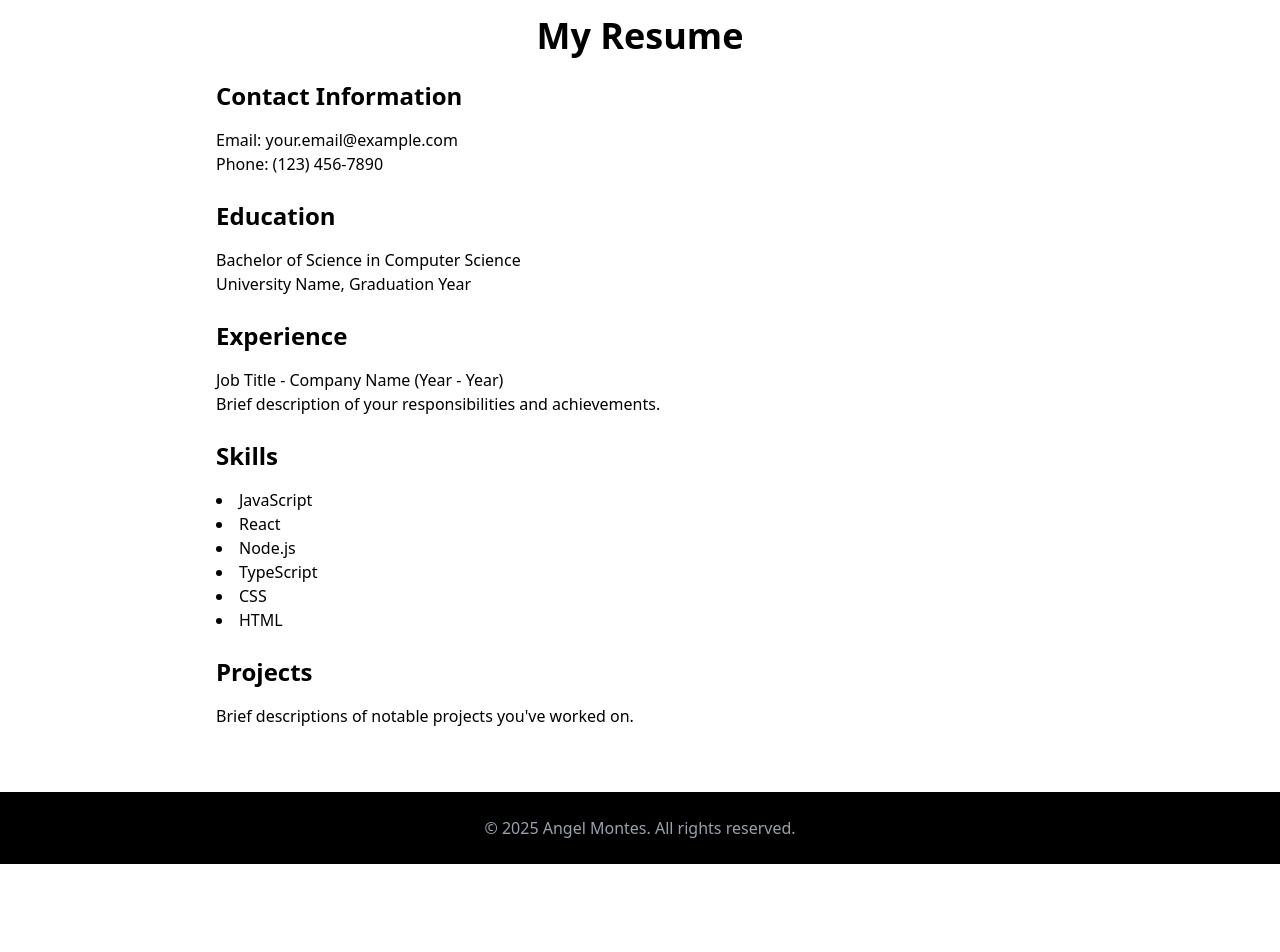
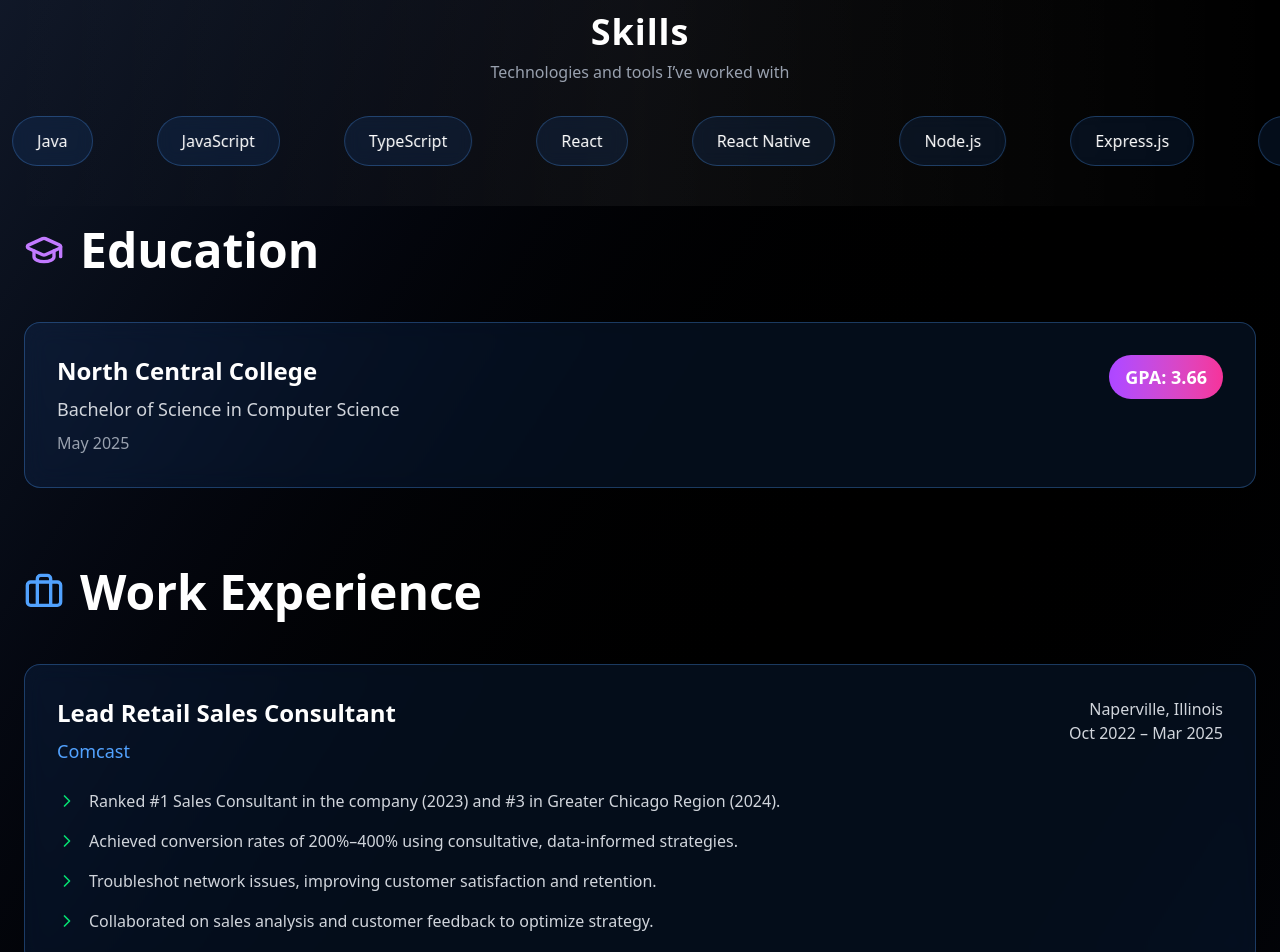
Before and after one commit to angelmontes7/digital-portfolio, a React (Vite) app: page /resume in a window 1280 px wide. Shown: the part 80-1032 px from the top of the page. Before the commit the page ends 944 px from the top, so only its background shows below. Built offline with nearby package versions, Linux system fonts and the light colour scheme; the HTML template or start-up script is replaced by a standard one.

Commit message:
Finished Resume section

```diff
--- a/package.json
+++ b/package.json
@@ -12,6 +12,7 @@
   "dependencies": {
     "@heroicons/react": "^2.2.0",
     "@tailwindcss/vite": "^4.0.17",
+    "lucide-react": "^0.525.0",
     "react": "^19.1.0",
     "react-dom": "^19.1.0",
     "react-router-dom": "^7.6.3",
--- a/src/pages/Resume.tsx
+++ b/src/pages/Resume.tsx
@@ -1,28 +1,202 @@
+
+import { GraduationCap, Briefcase, Code, Award, ChevronRight } from 'lucide-react';
 
 const Resume = () => {
+
+  const skills = [
+    'Python', 'Java', 'JavaScript', 'TypeScript', 'React', 'React Native',
+    'Node.js', 'Express.js', 'HTML', 'CSS', 'PostgreSQL', 'MySQL',
+    'MongoDB', 'PyTorch', 'Pandas', 'NumPy', 'Scikit-Learn', 'Power BI'
+  ];
+
+  const projects = [
+    {
+      name: "OpenPlay",
+      description: "Mobile app for reserving sports facilities and placing wagers",
+      tech: "React Native, Expo",
+      features: ["Integrated Stripe, Clerk (Google OAuth), Socket.io, and Neon PostgreSQL", "Real-time chat rooms, secure payments, and personalized dashboards"],
+      color: "from-purple-500 to-pink-500"
+    },
+    {
+      name: "UK Road Accident Dashboard",
+      description: "Built Power BI dashboard analyzing 2021–2022 UK road accident data",
+      tech: "Power BI, DAX",
+      features: ["Implemented data cleaning, DAX measures, and geospatial/time-based visuals"],
+      color: "from-orange-500 to-red-500"
+    },
+    {
+      name: "Insightify",
+      description: "Created responsive website with auth, newsletter, and Chrome extensions",
+      tech: "Web Technologies",
+      features: ["Full-stack web application with modern authentication"],
+      color: "from-teal-500 to-cyan-500"
+    },
+    {
+      name: "KwonKasino",
+      description: "Designed relational SQL database for casino operations",
+      tech: "SQL, Java",
+      features: ["Real-time Java integration and complex database operations"],
+      color: "from-red-500 to-pink-500"
+    }
+  ];
+
   return (
-    <div className="p-6 max-w-4xl mx-auto">
-      <h1 className="text-4xl font-bold text-center mb-6">My Resume</h1>
-      <h2 className="text-2xl font-semibold mb-4">Contact Information</h2>
-      <p>Email: your.email@example.com</p>
-      <p>Phone: (123) 456-7890</p>
-      <h2 className="text-2xl font-semibold mt-6 mb-4">Education</h2>
-      <p>Bachelor of Science in Computer Science</p>
-      <p>University Name, Graduation Year</p>
-      <h2 className="text-2xl font-semibold mt-6 mb-4">Experience</h2>
-      <p>Job Title - Company Name (Year - Year)</p>
-      <p>Brief description of your responsibilities and achievements.</p>
-      <h2 className="text-2xl font-semibold mt-6 mb-4">Skills</h2>
-      <ul className="list-disc list-inside">
-        <li>JavaScript</li>
-        <li>React</li>
-        <li>Node.js</li>
-        <li>TypeScript</li>
-        <li>CSS</li>
-        <li>HTML</li>
-      </ul>
-      <h2 className="text-2xl font-semibold mt-6 mb-4">Projects</h2>
-      <p>Brief descriptions of notable projects you've worked on.</p>
+    <div className="min-h-screen bg-gradient-to-br from-gray-900 via-black to-gray-900 text-white overflow-hidden">
+
+      {/* Skills Ticker */}
+      <section className="relative py-5 pb-10 overflow-hidden">
+        <div className="absolute inset-0 bg-gradient-to-r from-transparent via-white/5 to-transparent" />
+
+        {/* Title */}
+        <div className="relative mb-8 text-center">
+          <h2 className="text-4xl font-bold text-white tracking-wide">Skills</h2>
+          <p className="text-gray-400 mt-2">Technologies and tools I’ve worked with</p>
+        </div>
+
+        {/* Ticker scrolling */}
+        <div className="relative">
+          <div className="flex animate-marquee whitespace-nowrap">
+            {[...skills, ...skills].map((skill, index) => (
+              <div
+                key={index}
+                className="mx-8 backdrop-blur-sm bg-blue-500/10 rounded-full px-6 py-3 border border-blue-400/30 hover:bg-blue-500/20 hover:border-blue-300/50 transition-all duration-300 transform hover:scale-105"
+              >
+                <span className="text-white font-medium">{skill}</span>
+              </div>
+            ))}
+          </div>
+        </div>
+      </section>
+
+      {/* Main Content */}
+      <div className="relative z-10 max-w-7xl mx-auto px-6 mt-5">
+
+        {/* Education Section */}
+        <section className="mb-20">
+          <div className="flex items-center gap-4 mb-12">
+            <GraduationCap className="w-10 h-10 text-purple-400" />
+            <h2 className="text-5xl font-bold text-white">Education</h2>
+          </div>
+
+          <div className="backdrop-blur-md bg-blue-500/10 rounded-2xl p-8 border border-blue-400/30 hover:bg-blue-500/20 hover:border-blue-300/50 transition-all duration-500 transform hover:scale-[1.02] hover:shadow-2xl hover:shadow-blue-500/20">
+            <div className="flex justify-between items-start">
+              <div>
+                <h3 className="text-2xl font-bold text-white mb-2">North Central College</h3>
+                <p className="text-gray-300 text-lg mb-2">Bachelor of Science in Computer Science</p>
+                <p className="text-gray-400">May 2025</p>
+              </div>
+              <div className="text-right">
+                <div className="bg-gradient-to-r from-purple-500 to-pink-500 text-white px-4 py-2 rounded-full text-lg font-bold">
+                  GPA: 3.66
+                </div>
+              </div>
+            </div>
+          </div>
+        </section>
+
+        {/* Work Experience */}
+        <section className="mb-20">
+          <div className="flex items-center gap-4 mb-12">
+            <Briefcase className="w-10 h-10 text-blue-400" />
+            <h2 className="text-5xl font-bold text-white">Work Experience</h2>
+          </div>
+
+          <div className="backdrop-blur-md bg-blue-500/10 rounded-2xl p-8 border border-blue-400/30 hover:bg-blue-500/20 hover:border-blue-300/50 transition-all duration-500 transform hover:scale-[1.02] hover:shadow-2xl hover:shadow-blue-500/20">
+            <div className="flex justify-between items-start mb-6">
+              <div>
+                <h3 className="text-2xl font-bold text-white mb-2">Lead Retail Sales Consultant</h3>
+                <p className="text-blue-400 text-lg font-medium">Comcast</p>
+              </div>
+              <div className="text-right text-gray-300">
+                <p>Naperville, Illinois</p>
+                <p>Oct 2022 – Mar 2025</p>
+              </div>
+            </div>
+
+            <div className="space-y-4">
+              {[
+                "Ranked #1 Sales Consultant in the company (2023) and #3 in Greater Chicago Region (2024).",
+                "Achieved conversion rates of 200%–400% using consultative, data-informed strategies.",
+                "Troubleshot network issues, improving customer satisfaction and retention.",
+                "Collaborated on sales analysis and customer feedback to optimize strategy."
+              ].map((achievement, index) => (
+                <div key={index} className="flex items-start gap-3 group">
+                  <ChevronRight className="w-5 h-5 text-green-400 mt-0.5 transform group-hover:translate-x-1 transition-transform" />
+                  <span className="text-gray-300 group-hover:text-white transition-colors">{achievement}</span>
+                </div>
+              ))}
+            </div>
+          </div>
+        </section>
+
+        {/* Projects */}
+        <section className="mb-20">
+          <div className="flex items-center gap-4 mb-12">
+            <Code className="w-10 h-10 text-green-400" />
+            <h2 className="text-5xl font-bold text-white">Technical Projects</h2>
+          </div>
+
+          <div className="grid grid-cols-1 md:grid-cols-2 gap-8">
+            {projects.map((project, index) => (
+              <div
+                key={index}
+                className="group backdrop-blur-md bg-blue-500/10 rounded-2xl p-6 border border-blue-400/30 hover:bg-blue-500/20 hover:border-blue-300/50 transition-all duration-500 transform hover:scale-105 hover:shadow-2xl hover:shadow-blue-500/20"
+              >
+                <div className={`w-full h-2 bg-gradient-to-r ${project.color} rounded-full mb-4`} />
+                <h3 className="text-xl font-bold text-white mb-2 group-hover:text-transparent group-hover:bg-gradient-to-r group-hover:from-purple-400 group-hover:to-pink-400 group-hover:bg-clip-text transition-all">
+                  {project.name}
+                </h3>
+                <p className="text-gray-300 mb-3">{project.description}</p>
+                <div className="text-sm text-gray-400 mb-4">
+                  <span className="bg-white/20 px-2 py-1 rounded">{project.tech}</span>
+                </div>
+                <ul className="space-y-2">
+                  {project.features.map((feature, featureIndex) => (
+                    <li key={featureIndex} className="flex items-start gap-2">
+                      <div className="w-1.5 h-1.5 bg-gradient-to-r from-purple-400 to-pink-400 rounded-full mt-2 flex-shrink-0" />
+                      <span className="text-gray-300 text-sm">{feature}</span>
+                    </li>
+                  ))}
+                </ul>
+              </div>
+            ))}
+          </div>
+        </section>
+
+        {/* Certifications */}
+        <section className="mb-20">
+          <div className="flex items-center gap-4 mb-12">
+            <Award className="w-10 h-10 text-yellow-400" />
+            <h2 className="text-5xl font-bold text-white">Certifications</h2>
+          </div>
+
+          <div className="backdrop-blur-md bg-blue-500/10 rounded-2xl p-8 border border-blue-400/30 hover:bg-blue-500/20 hover:border-blue-300/50 transition-all duration-500 transform hover:scale-[1.02] hover:shadow-2xl hover:shadow-blue-500/20">
+            <div className="flex items-center gap-4">
+              <div className="w-3 h-3 bg-gradient-to-r from-yellow-400 to-orange-400 rounded-full" />
+              <div>
+                <h3 className="text-xl font-bold text-white">IBM Data Analysis with Python Certificate</h3>
+                <p className="text-gray-400">March 2025</p>
+              </div>
+            </div>
+          </div>
+        </section>
+      </div>
+
+      {/* Makes the ticker scroll */}
+      <style jsx>{`
+        @keyframes marquee {
+          0% { transform: translateX(0%); }
+          100% { transform: translateX(-50%); }
+        }
+
+        .animate-marquee {
+          animation: marquee 20s linear infinite;
+        }
+
+        .animate-marquee:hover {
+          animation-play-state: paused;
+        }
+      `}</style>
     </div>
   );
 };
```
Also changed, not shown: src/pages/Home.tsx (line endings or trailing spaces), 1 other file (tests, documents, lock files or other folders).
